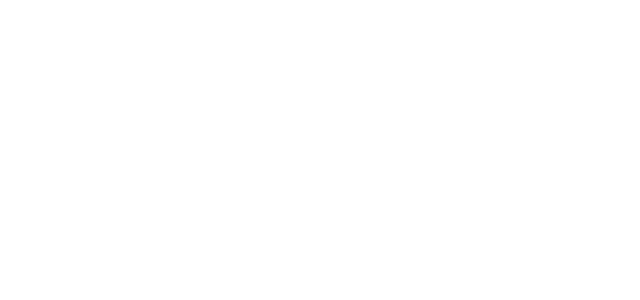
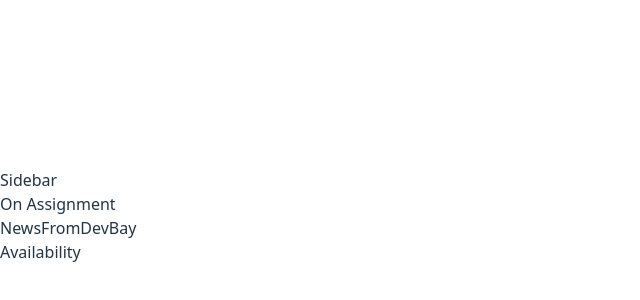
Before and after one commit to MariaHellsen/Dashboard_DB, a React (Vite) app: page /dashboard/1/on-assignment in a window 1280 px wide. Before the commit this address had no page. Shown: the part 184-484 px from the top of the page, without its empty margins (0-640 px from the left). Built offline with nearby package versions, Linux system fonts and the light colour scheme.

Commit message:
Rethink router: add outlet and change pages architecture

```diff
--- /dev/null
+++ b/src/componenets/Availability.tsx
@@ -0,0 +1,7 @@
+export const Availability = () => {
+  return (
+    <>
+      <div>Availability</div>
+    </>
+  );
+};
--- /dev/null
+++ b/src/componenets/NewsFromDevBay.tsx
@@ -0,0 +1,7 @@
+export const NewsFromDevBay = () => {
+  return (
+    <>
+      <div>NewsFromDevBay</div>
+    </>
+  );
+};
--- /dev/null
+++ b/src/componenets/Sidebar.tsx
@@ -0,0 +1,7 @@
+export const Sidebar = () => {
+  return (
+    <>
+      <div>Sidebar</div>
+    </>
+  );
+};
--- a/src/pages/ConsultantsLayout.tsx
+++ b/src/pages/Consultants/ConsultantsListPage.tsx
@@ -1,5 +1,5 @@
 
-export const ConsultantsLayout = () => {
+export const ConsultantsListPage = () => {
   return (
     <>
        <div>Consultants list</div>
--- /dev/null
+++ b/src/pages/Dashboard/DashboardLayout.tsx
@@ -0,0 +1,17 @@
+import { Outlet } from "react-router-dom";
+import { Sidebar } from "../../componenets/Sidebar";
+import { NewsFromDevBay } from "../../componenets/NewsFromDevBay";
+import { Availability } from "../../componenets/Availability";
+
+export const DashboardLayout = () => {
+  return (
+    <>
+    <Sidebar />
+     <main>
+        <Outlet />
+     </main>
+    <NewsFromDevBay />
+    <Availability />
+    </>
+  );
+};
--- a/src/pages/ConsultantDashboard/OnAssignment.tsx
+++ b/src/pages/Dashboard/OnAssignment.tsx
@@ -4,4 +4,5 @@ export const OnAssignment = () => {
       <div>On Assignment</div>
     </>
   );
+
 };
--- /dev/null
+++ b/src/pages/Dashboard/OnAssignmentWithApplications.tsx
@@ -0,0 +1,7 @@
+export const OnAssignmentWithApplications = () => {
+  return (
+    <>
+      <div>On Assignment with Applications</div>
+    </>
+  );
+};
--- a/src/router.tsx
+++ b/src/router.tsx
@@ -1,28 +1,41 @@
 import { createBrowserRouter } from "react-router-dom";
-import { Applied } from "./pages/ConsultantDashboard/Applied";
-import { NotApplied } from "./pages/ConsultantDashboard/NotApplied";
-import { OnAssignment } from "./pages/ConsultantDashboard/OnAssignment";
-import { ConsultantsLayout } from "./pages/ConsultantsLayout";
+import { Applied } from "./pages/Dashboard/Applied";
+import { NotApplied } from "./pages/Dashboard/NotApplied";
+import { OnAssignmentWithApplications } from "./pages/Dashboard/OnAssignmentWithApplications";
 import { NotFound } from "./pages/NotFound";
+import { DashboardLayout } from "./pages/Dashboard/DashboardLayout";
+import { OnAssignment} from "./pages/Dashboard/OnAssignment";
+import { ConsultantsListPage } from "./pages/Consultants/ConsultantsListPage";
 
 export const router = createBrowserRouter([
   {
     path: "/",
-    element: <ConsultantsLayout />,
+    element: <ConsultantsListPage />,
     errorElement: <NotFound />,
   },
+  {
+    path: "/dashboard/:consultantId",
+    element: <DashboardLayout />,
+    errorElement: <NotFound />,
+    children: [
+
       {
-        path: "/on-assignment",
+        path: "on-assignment-with-applications",
+        element: <OnAssignmentWithApplications />,
+      },
+     {
+        path: "on-assignment",
         element: <OnAssignment />,
       },
-
       {
-        path: "/applied",
+        path: "applied",
         element: <Applied />,
       },
 
       {
-        path: "/not-applied",
+        path: "not-applied",
         element: <NotApplied />,
       },
+    ],
+  },
 ]);
```
Also changed, not shown: src/pages/Dashboard/Applied.tsx (renamed from src/pages/ConsultantDashboard/Applied.tsx), src/pages/Dashboard/NotApplied.tsx (renamed from src/pages/ConsultantDashboard/NotApplied.tsx).
